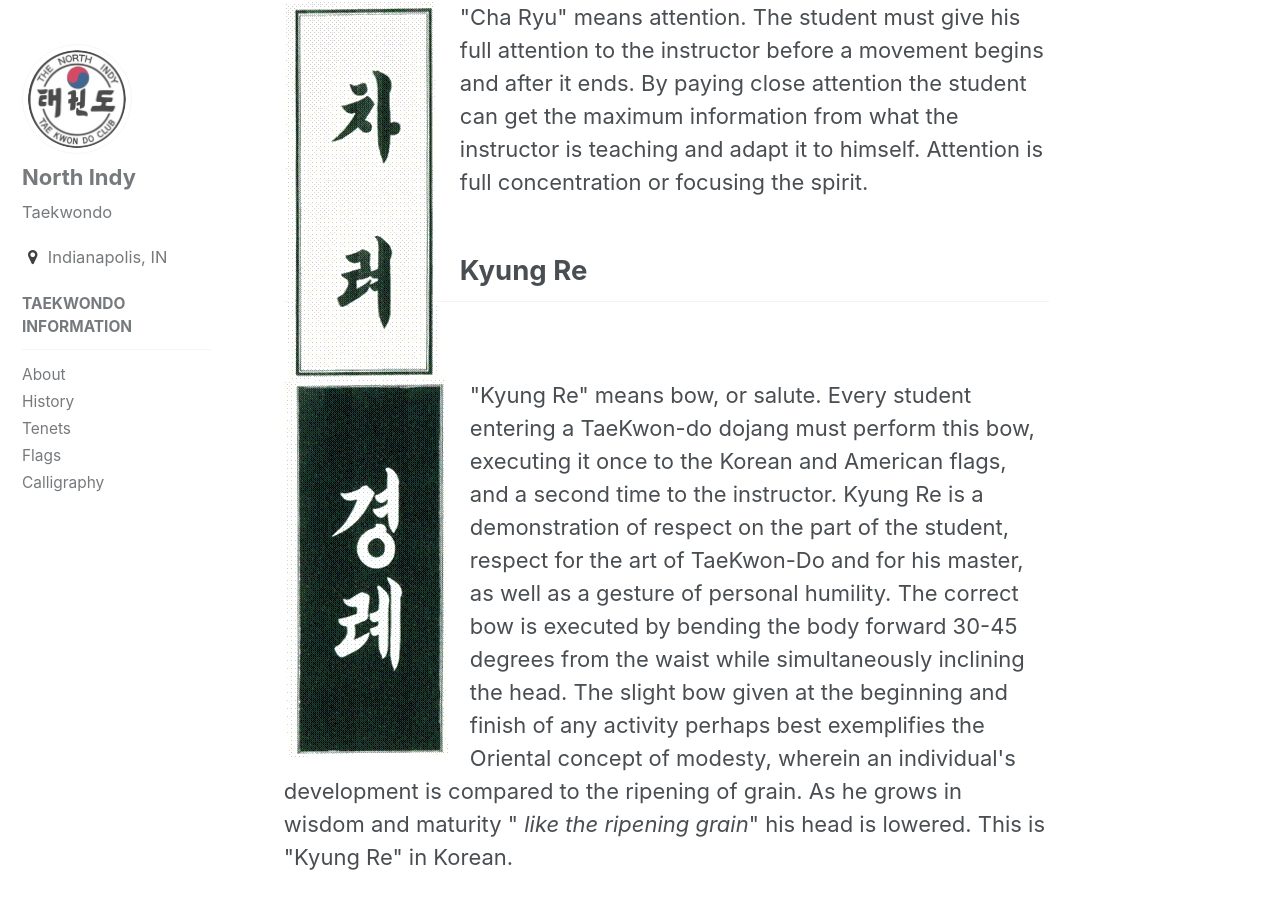
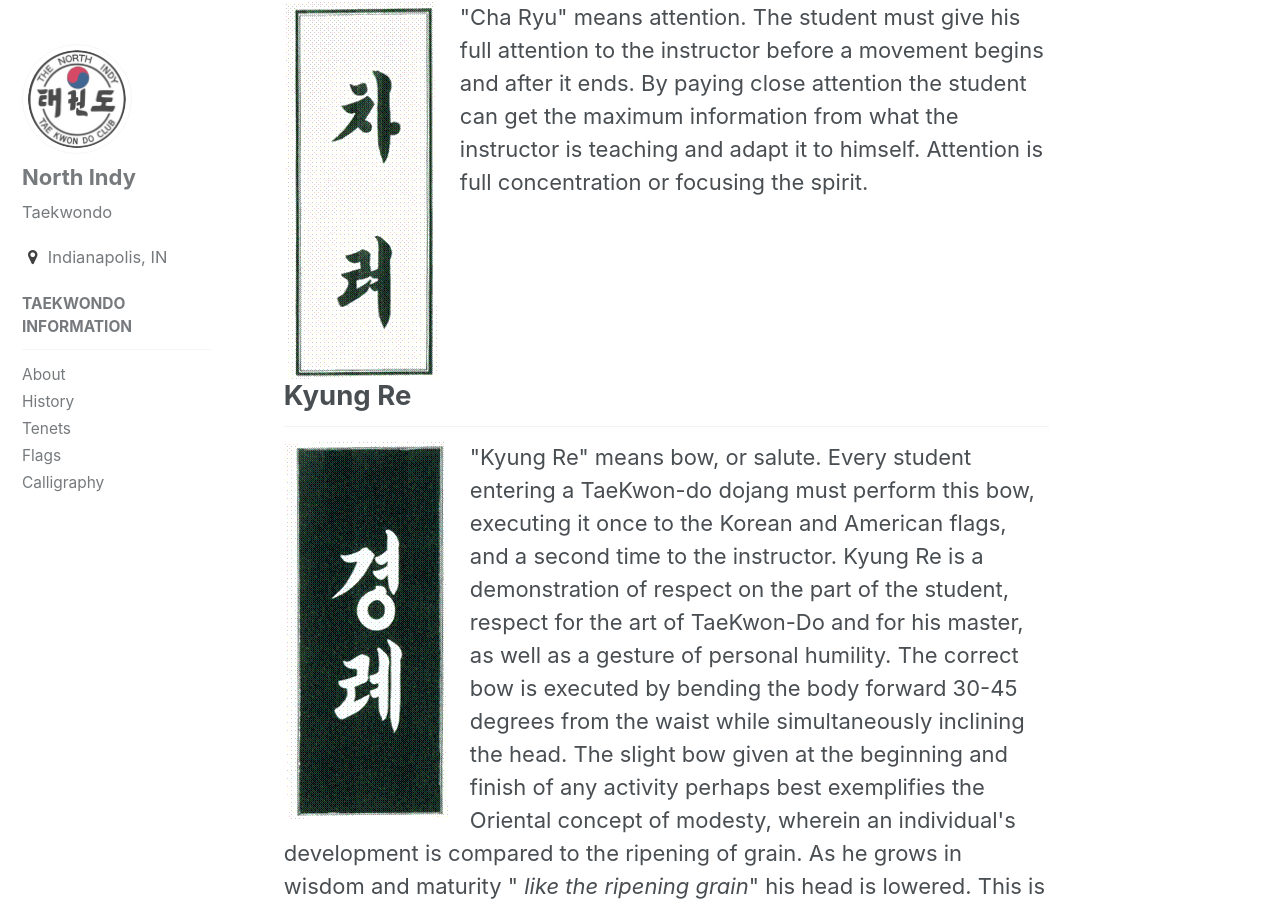
Before and after one commit to matthewjones/nitkdsample, a Jekyll site: the page built from _tkd/05-calligraphy.md, in a window 1280 px wide and 900 px high, scrolled down 311 px. Built offline with Jekyll 4.4.1, drawn with Linux system fonts in a browser that asks for light colours.

```diff
--- a/_config.yml
+++ b/_config.yml
@@ -169,6 +169,9 @@ collections:
   students:
     output: true
     permalink: /:collection/:path/
+  calevents:
+    output: true
+    permalink: /:collection/:path/
 
 
 # Sass/SCSS
--- a/_includes/scripts.html
+++ b/_includes/scripts.html
@@ -16,6 +16,21 @@ $(document).ready(function() {
 
     $('#calendar').fullCalendar({
         // put your options and callbacks here
+
+    events: [
+        {
+            title: 'Event1',
+            start: '2016-10-24'
+        },
+        {
+            title: 'Event2',
+            start: '2016-10-15'
+        }
+        // etc...
+    ],
+    color: 'yellow',   // an option!
+    textColor: 'black' // an option!
+
     })
 
 });
--- a/_tkd/05-calligraphy.md
+++ b/_tkd/05-calligraphy.md
@@ -8,21 +8,20 @@ author_profile: true
 sidebar:
   nav: "tkd"
 ---
-## Cha Ryu
-
+<h2 class="cf">Cha Ryu</h2>
 
 <div class="cf"><img src="{{ site.url }}{{ site.baseurl }}/images/image6771.gif" alt="image-left" class="align-left" /> &quot;Cha Ryu&quot; means attention.  The student must give his full attention to the instructor before a movement begins and after it ends.  By paying close attention the student can get the maximum information from what the instructor is teaching and adapt it to himself.  Attention is full concentration or focusing the spirit.
 </div>
 
 
-## Kyung Re
+<h2 class="cf">Kyung Re</h2>
 
 
 <div class="cf"><img src="{{ site.url }}{{ site.baseurl }}/images/image6831.gif" alt="image-left" class="align-left" />  &quot;Kyung Re&quot; means bow, or salute.  Every student entering a TaeKwon-do dojang must perform this bow, executing it once to the Korean and American flags, and a second time to the instructor.  Kyung Re is a demonstration of respect on the part of the student, respect for the art of TaeKwon-Do and for his master, as well as a gesture of personal humility.  The correct bow is executed by bending the body forward 30-45 degrees from the waist while simultaneously inclining the head.  The slight bow given at the beginning and finish of any activity perhaps best exemplifies the Oriental concept of modesty, wherein an individual&apos;s development is compared to the ripening of grain.  As he grows in wisdom and maturity &quot;<i> like the ripening grain</i>&quot; his head is lowered.  This is &quot;Kyung Re&quot; in Korean.
 </div>
 
 
-## Chun Bi
+<h2 class="cf">Chun Bi</h2>
 
 
 <div class="cf"><img src="{{ site.url }}{{ site.baseurl }}/images/image6731.gif" alt="image-left" class="align-left" />  &quot;Chun Bi&quot; means &quot;ready&quot; and is most often used to denote the ready stance wherein the fists are positioned at belt heighth, seven inches in front of the body, the arms forming a circular shape.  Simultaneously the feet are positioned shoulder width apart, the head is erect and the eyes facing forward.  This is the Chunbi stance in TaeKwon-Do.  From this position, hyungs and basic techniques are begun and ended.  From this position the practitioner must demonstrate a patient but wary preparedness, mentally relaxed with the mind in a state of peace and calm.  The breath should be controlled internally with no outward expressions.
@@ -32,14 +31,14 @@ But Chunbi actually involves much more.  We are taught that everything has a beg
 </div>
 
 
-## SHi O
+<h2 class="cf">SHi O</h2>
 
 
 <div class="cf"><img src="{{ site.url }}{{ site.baseurl }}/images/image6721.gif" alt="image-left" class="align-left" />  &quot;Shi o&quot; means rest or relax.  The instructor will give the command.  &quot;Shi o&quot; with completion of every TaeKwon-Do movement.  Getting enough rest by controlling the mind and body will generate energy for the next movement.  During this period one must relax completely and use proper breathing techniques.  Deep breathing will supply enough oxygen to the blood cells to clean the body.  Enough rest is tomorrow&apos;s energy.
 </div>
 
 
-## Ki Cho
+<h2 class="cf">Ki Cho</h2>
 
 
 <div class="cf"><img src="{{ site.url }}{{ site.baseurl }}/images/image5271.gif" alt="image-left" class="align-left" />  &quot;Ki Cho&quot; means &quot;basics of TaeKwon-Do movement.&quot;  Ki Cho is most important because it is the structure from which all other TaeKwon-Do movement develops.  The construction of a skyscraper is impossible without the best of foundations.  So it is with Ki Cho and the accomplishment of beautiful forms and skilled sparring.  Good style in form and sparring can only be accomplished through the mastery of Ki Cho.
@@ -49,7 +48,7 @@ Ki Cho characteristically teaches the tenets of patience and self discipline mor
 </div>
 
 
-## Ku Man
+<h2 class="cf">Ku Man</h2>
 
 
 <div class="cf"><img src="{{ site.url }}{{ site.baseurl }}/images/image6911.gif" alt="image-left" class="align-left" />  &quot;Ku Man&quot; means &quot;enough&quot; or &quot;stop&quot; and is the familiar command given at the completion of a hyung to bring the student back to the &quot;ready&quot; position.  The stance for the command &quot;Ku Man&quot; is identical to the &quot;Chun Bi&quot; stance, though it is given at the completion of the technique or exercise.  This command usually immediately precedes the &quot;Shi o&quot; or &quot;Relax&quot; order.
```
Also changed, not shown: _calevents/classes.json (added, +15 -0 lines).
